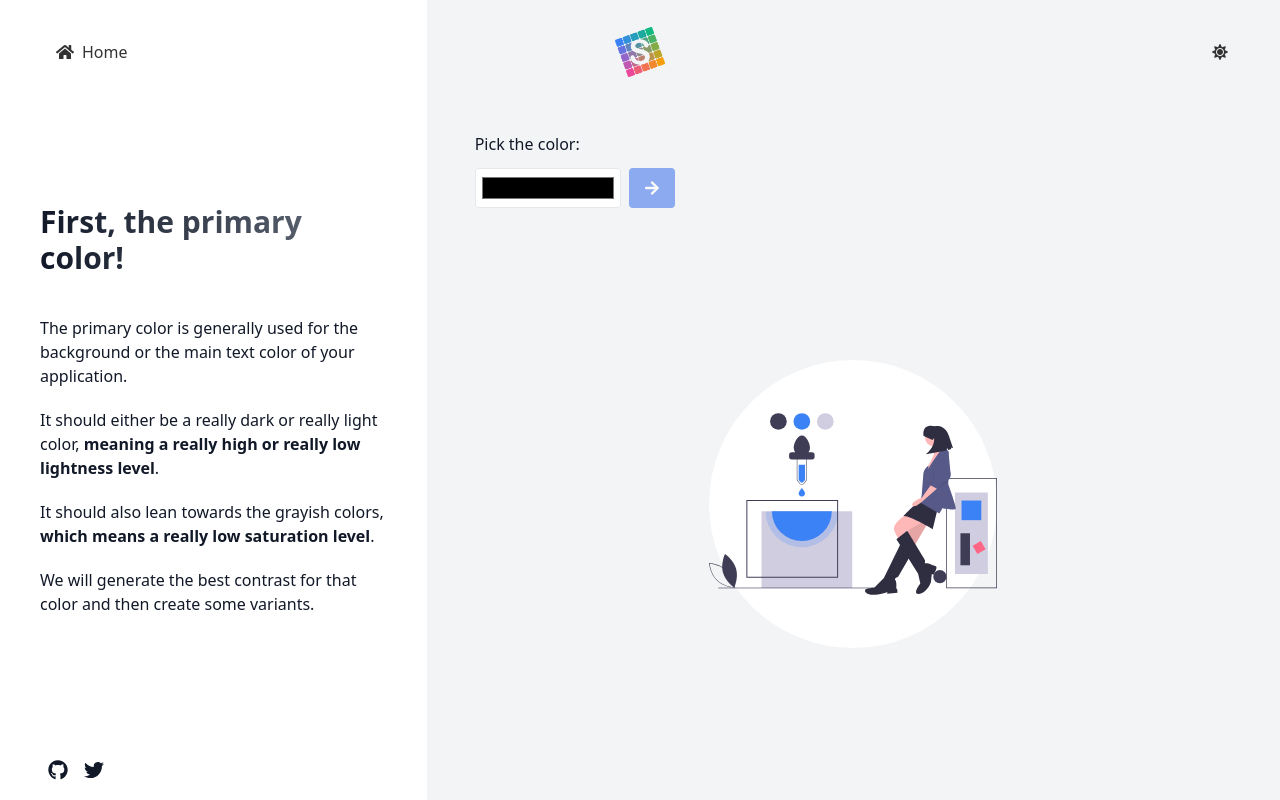
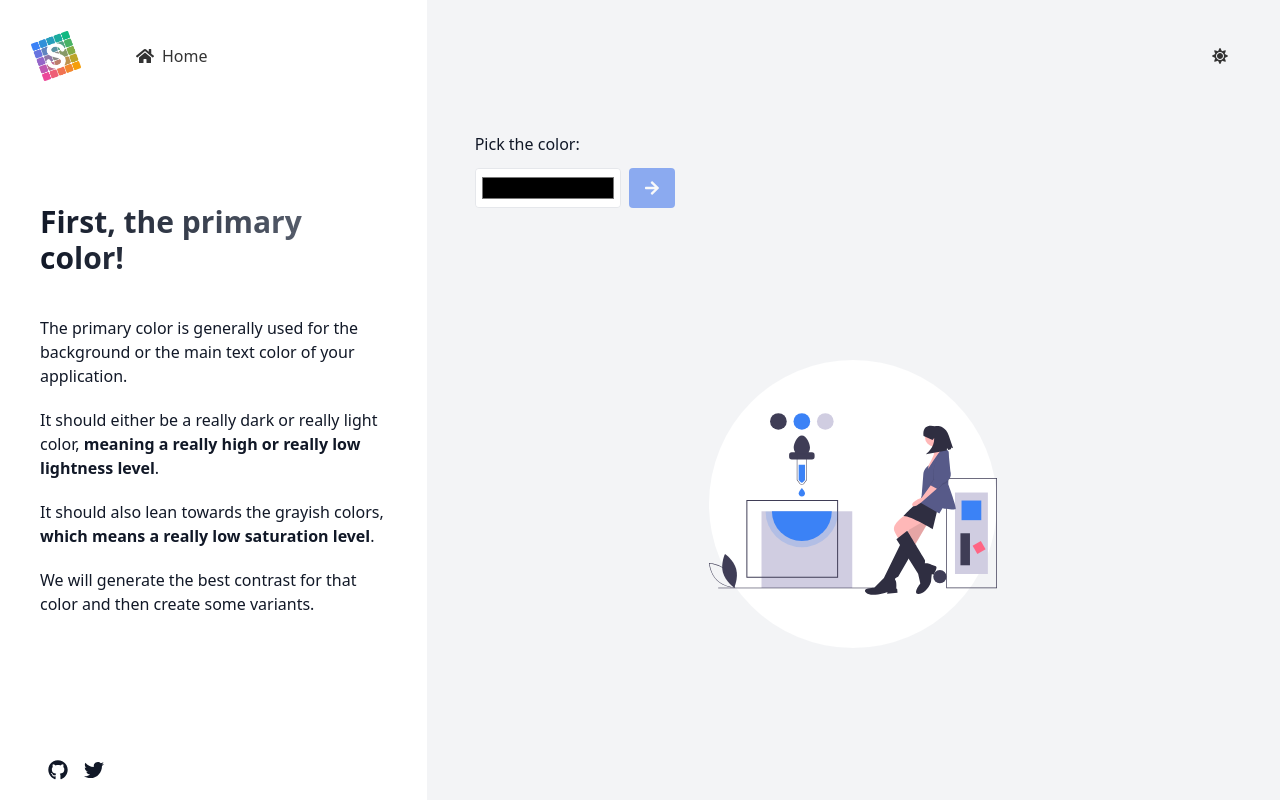
Before and after one commit to codikos/swaatch, a Next.js app: page /primary in a window 1280 px wide. Built offline with nearby package versions, Linux system fonts and the light colour scheme.

Commit message:
refactor: improve nav design and logo placement (#42)

```diff
--- a/components/Nav.tsx
+++ b/components/Nav.tsx
@@ -14,7 +14,15 @@ export default function Nav() {
 
   return (
     <nav className="fixed z-10 flex justify-between w-screen bg-white xl:bg-transparent 2xl:bg-transparent dark:bg-gray-900 xl:dark:bg-transparent 2xl:dark:bg-transparent">
-      <ul className="flex items-center p-6">
+      <div className="flex flex-row items-center p-4">
+        {router.pathname !== '/' && (
+          <Link href="/">
+            <div className="items-center justify-center hidden w-20 h-20 m-auto mr-6 rounded-full cursor-pointer transition xl:flex 2xl:flex xl:relative 2xl:relative xl:hover:bg-gray-100 2xl:hover:bg-gray-100 xl:dark:hover:bg-gray-800 2xl:dark:hover:bg-gray-800">
+              <Image src="/1x/logo.png" layout="intrinsic" width={50} height={50} alt="Swaatch" />
+            </div>
+          </Link>
+        )}
+        <ul className="flex items-center">
           {router.pathname !== '/primary' && router.pathname !== '/' && (
             <li>
               <LinkIcon href="/" title="Start over" icon={faAngleDoubleLeft} />
@@ -27,9 +35,10 @@ export default function Nav() {
             </li>
           )}
         </ul>
+      </div>
       {router.pathname !== '/' && (
         <Link href="/">
-          <div className="absolute flex items-center justify-center w-20 h-20 m-auto rounded-full cursor-pointer hover:bg-gray-100 xl:hover:bg-white 2xl:hover:bg-white xl:dark:hover:bg-gray-900 2xl:dark:hover:bg-gray-900 top-1/2 left-1/2 transform -translate-y-1/2 -translate-x-1/2 dark:hover:bg-gray-800">
+          <div className="absolute flex items-center justify-center w-20 h-20 m-auto rounded-full cursor-pointer xl:hidden 2xl:hidden hover:bg-gray-100 top-1/2 left-1/2 transform -translate-y-1/2 -translate-x-1/2 dark:hover:bg-gray-800">
             <Image src="/1x/logo.png" layout="intrinsic" width={50} height={50} alt="Swaatch" />
           </div>
         </Link>
--- a/styles/index.css
+++ b/styles/index.css
@@ -55,7 +55,7 @@ body {
 }
 
 .btn-nav {
-  @apply flex items-center justify-center mr-4 text-gray-700 no-underline rounded-full cursor-pointer lg:px-8 xl:px-8 2xl:px-8 transition text-accent-1 h-14 w-14 min-w-max dark:text-gray-200;
+  @apply flex items-center justify-center w-10 h-10 mr-2 text-gray-700 no-underline rounded-full cursor-pointer lg:px-4 xl:px-4 2xl:px-4 transition text-accent-1 min-w-max dark:text-gray-200;
 }
 
 .btn-nav:hover {
```
Lines whose indentation alone changed are shown as unchanged.
